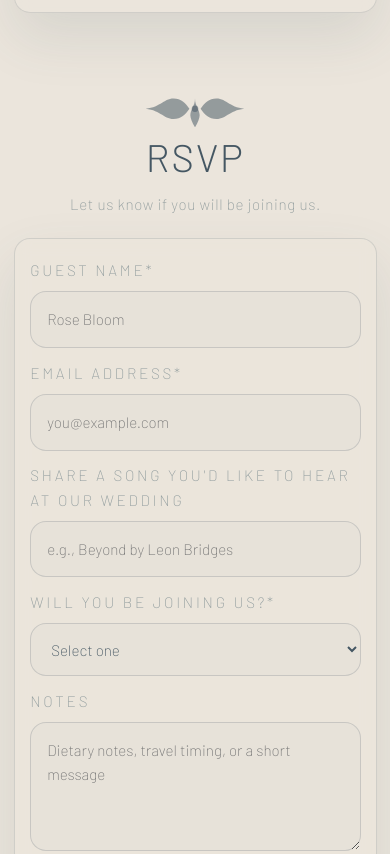
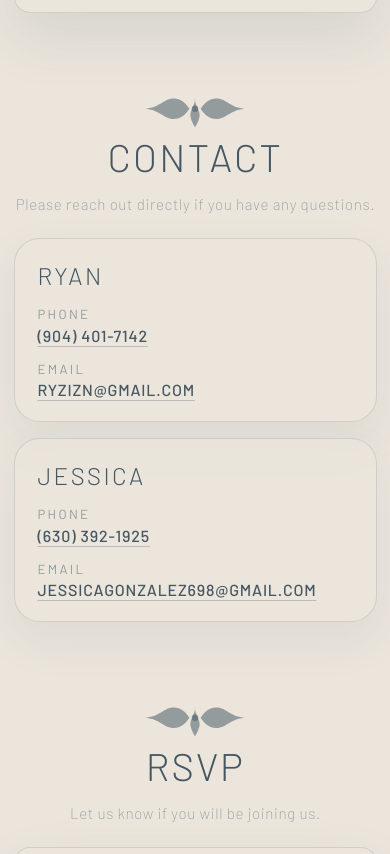
Before and after one commit to ryansmpsn/wedding-site, a website built with Vite: page index.html in a window 390 px wide. Shown: the part 5464-6318 px from the top of the page. Built offline with nearby package versions, Linux system fonts and the light colour scheme.

Commit message:
Add contact section with responsive styling and contact details

```diff
--- a/src/main.js
+++ b/src/main.js
@@ -31,6 +31,16 @@ const content = {
     ],
     bookingHours: 'Hours: 9 AM - 5 PM EST',
     emailJared: 'Email Jared',
+    contactHeading: 'Contact',
+    contactIntro: 'Please reach out directly if you have any questions.',
+    contactPhoneLabel: 'Phone',
+    contactEmailLabel: 'Email',
+    contactRyanLabel: 'Ryan',
+    contactRyanPhone: '(904) 401-7142',
+    contactRyanEmail: 'ryzizn@gmail.com',
+    contactJessicaLabel: 'Jessica',
+    contactJessicaPhone: '(630) 392-1925',
+    contactJessicaEmail: 'jessicagonzalez698@gmail.com',
     resortCode: 'Group code 0417',
     bookRoom: 'Book a Room',
     travelMoments: [
@@ -153,6 +163,16 @@ const content = {
     ],
     bookingHours: 'Horario: 9 AM - 5 PM EST',
     emailJared: 'Enviar correo a Jared',
+    contactHeading: 'Contacto',
+    contactIntro: 'Si tienes alguna pregunta, no dudes en comunicarte directamente.',
+    contactPhoneLabel: 'Teléfono',
+    contactEmailLabel: 'Correo',
+    contactRyanLabel: 'Ryan',
+    contactRyanPhone: '(904) 401-7142',
+    contactRyanEmail: 'ryzizn@gmail.com',
+    contactJessicaLabel: 'Jessica',
+    contactJessicaPhone: '(630) 392-1925',
+    contactJessicaEmail: 'jessicagonzalez698@gmail.com',
     resortCode: 'Código de grupo 0417',
     bookRoom: 'Reservar habitación',
     travelMoments: [
@@ -460,6 +480,43 @@ const renderApp = () => {
             </div>
             <a class="button-link" href="https://www.zola.com/registry/simpsonregistry" target="_blank" rel="noopener noreferrer">${copy.giftButton}</a>
           </aside>
+        </div>
+      </section>
+
+      <section class="section section-white-chocolate contact" id="contact">
+        <div class="section-shell section-shell--narrow">
+          <div class="section-heading" data-reveal="text">
+            ${ornament}
+            <h2>${copy.contactHeading}</h2>
+          </div>
+          <p class="contact-intro" data-reveal="text" data-reveal-delay="90">
+            ${copy.contactIntro}
+          </p>
+          <div class="contact-grid">
+            <article class="contact-card reveal-card" data-reveal="card" data-reveal-delay="120">
+              <h3>${copy.contactRyanLabel}</h3>
+              <div class="contact-meta">
+                <span class="contact-label">${copy.contactPhoneLabel}</span>
+                <a href="tel:+15551234567">${copy.contactRyanPhone}</a>
+              </div>
+              <div class="contact-meta">
+                <span class="contact-label">${copy.contactEmailLabel}</span>
+                <a href="mailto:${copy.contactRyanEmail}">${copy.contactRyanEmail}</a>
+              </div>
+            </article>
+
+            <article class="contact-card reveal-card" data-reveal="card" data-reveal-delay="160">
+              <h3>${copy.contactJessicaLabel}</h3>
+              <div class="contact-meta">
+                <span class="contact-label">${copy.contactPhoneLabel}</span>
+                <a href="tel:+15557654321">${copy.contactJessicaPhone}</a>
+              </div>
+              <div class="contact-meta">
+                <span class="contact-label">${copy.contactEmailLabel}</span>
+                <a href="mailto:${copy.contactJessicaEmail}">${copy.contactJessicaEmail}</a>
+              </div>
+            </article>
+          </div>
         </div>
       </section>
 
--- a/src/style.css
+++ b/src/style.css
@@ -290,6 +290,7 @@ main {
 .timeline-note,
 .countdown-cell span,
 .rsvp-intro,
+.contact-intro,
 .letter-intro,
 .letter-body,
 .faq-item p,
@@ -389,7 +390,8 @@ label,
 .weekend h2,
 .registry-card h2,
 .details h2,
-.rsvp h2 {
+.rsvp h2,
+.contact h2 {
   font-family: var(--heading);
   font-size: clamp(2.4rem, 5vw, 4rem);
   font-weight: 300;
@@ -454,7 +456,8 @@ label,
 .timeline-card p,
 .letter-body,
 .faq-item p,
-.rsvp-intro {
+.rsvp-intro,
+.contact-intro {
   text-transform: none;
   letter-spacing: 0.04em;
 }
@@ -707,12 +710,71 @@ label,
   text-align: center;
 }
 
+.contact {
+  text-align: center;
+  padding-top: 0;
+}
+
+.contact-grid {
+  display: grid;
+  grid-template-columns: repeat(2, minmax(0, 1fr));
+  gap: 1rem;
+}
+
+.contact-card {
+  display: grid;
+  gap: 1rem;
+  padding: clamp(1.4rem, 2.8vw, 2rem);
+  border: 1px solid var(--line);
+  border-radius: 1.6rem;
+  background: rgba(235, 229, 220, 0.72);
+  box-shadow: 0 18px 45px rgba(69, 87, 99, 0.08);
+  color: var(--navy);
+  text-align: left;
+}
+
+.contact-card h3 {
+  font-family: var(--heading);
+  font-size: clamp(1.5rem, 3vw, 2.1rem);
+  font-weight: 300;
+  letter-spacing: 0.1em;
+}
+
+.contact-meta {
+  display: grid;
+  gap: 0.2rem;
+}
+
+.contact-label {
+  font-family: var(--heading);
+  font-size: 0.82rem;
+  letter-spacing: 0.18em;
+  color: var(--mist);
+  text-transform: uppercase;
+}
+
+.contact-card a {
+  color: var(--navy);
+  font-weight: 500;
+  text-decoration: underline;
+  text-underline-offset: 0.24em;
+  text-decoration-thickness: 1px;
+  text-decoration-color: rgba(69, 87, 99, 0.28);
+}
+
+.contact-card a:hover,
+.contact-card a:focus-visible {
+  color: var(--mist);
+  text-decoration-color: currentColor;
+}
+
 .rsvp {
   text-align: center;
   padding-top: 0;
 }
 
-.rsvp-intro {
+.rsvp-intro,
+.contact-intro {
   max-width: 42rem;
   margin: 0 auto 1.35rem;
   color: var(--mist);
@@ -816,7 +878,8 @@ label,
   .timeline-grid,
   .split-layout,
   .countdown-block,
-  .faq-grid {
+  .faq-grid,
+  .contact-grid {
     grid-template-columns: 1fr;
   }
 
@@ -878,7 +941,8 @@ label,
   .invitation h2,
   .weekend h2,
   .details h2,
-  .rsvp h2 {
+  .rsvp h2,
+  .contact h2 {
     line-height: 0.98;
   }
 
```
